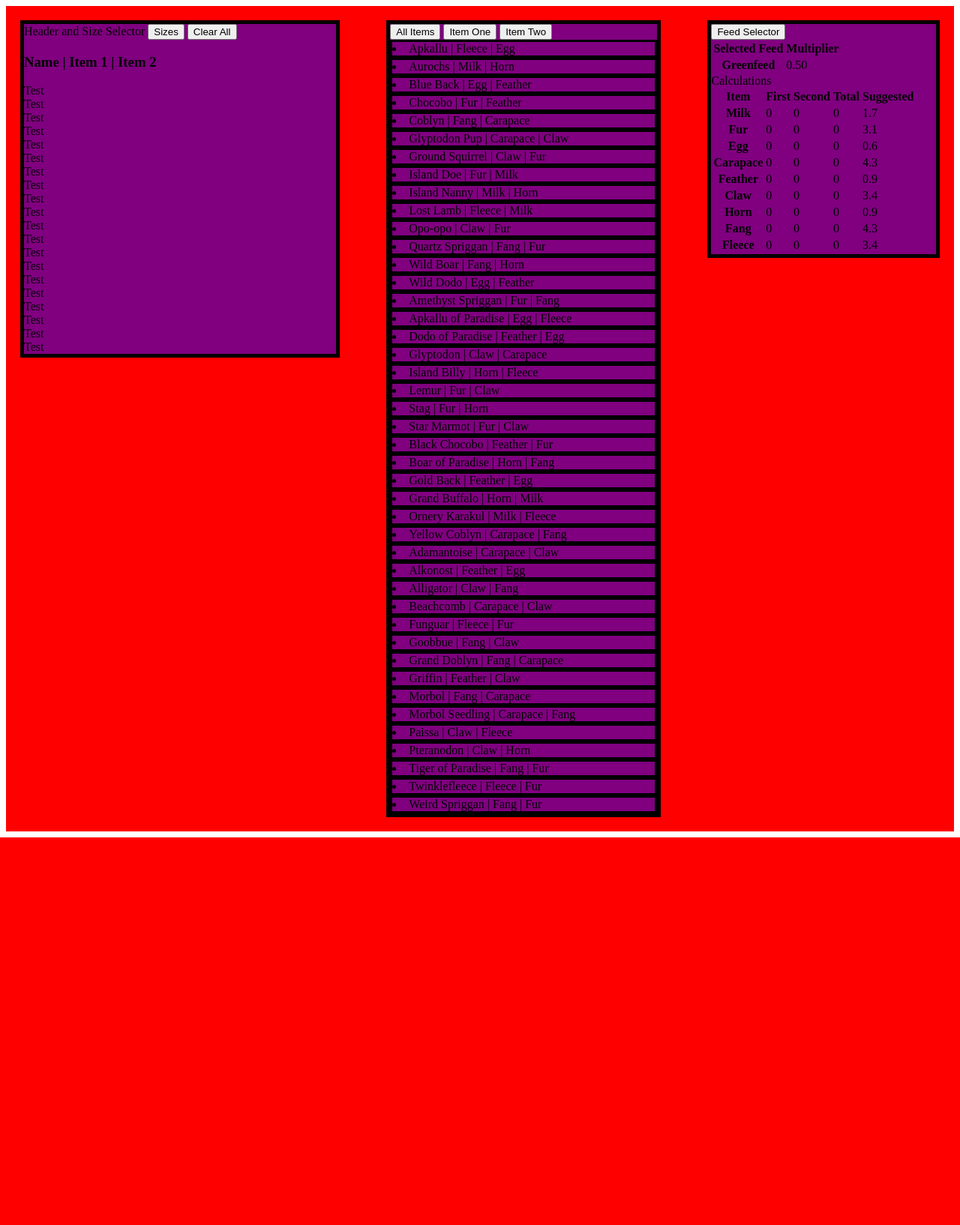
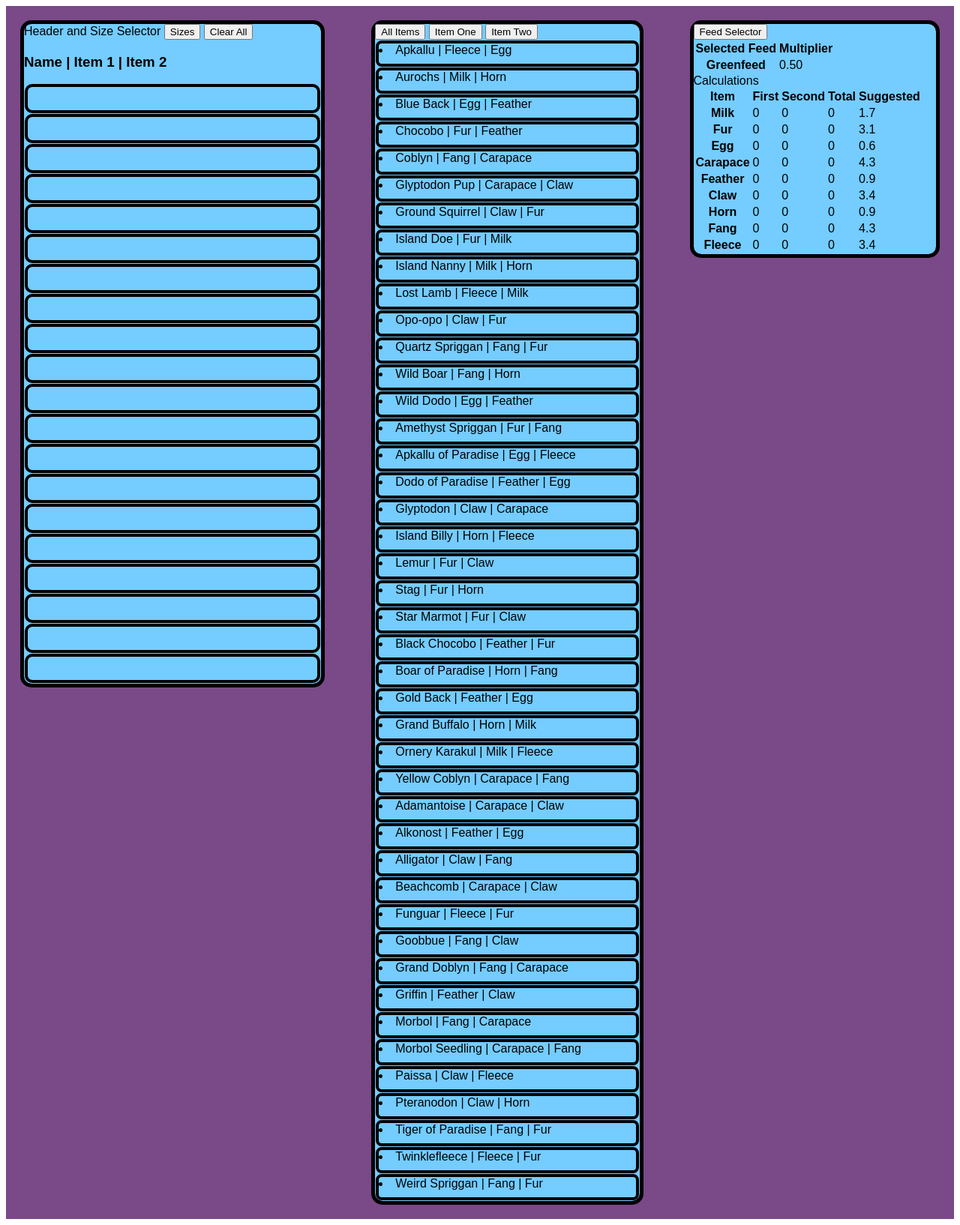
Before and after one commit to ErinLFalcone/website, a Django app: page /ffxiv/ in a window 1280 px wide. Shown: the whole page at 75% size. Before the commit the page ends 1117 px from the top, so only its background shows below. Run offline with Django 5.2, Linux system fonts and the light colour scheme; data comes from the database, SQL or seed files in the repository.

Commit message:
Bug fixes, some styling

```diff
--- a/websiteproject/ffxiv_tools/static/ffxiv_tools/js/dragdrop.js
+++ b/websiteproject/ffxiv_tools/static/ffxiv_tools/js/dragdrop.js
@@ -15,7 +15,6 @@ function addDragstart(item) {
     item.addEventListener("dragstart", (e) => {
         currentDragEl = e.currentTarget;
         const dataToDrag = e.target;
-        dataToDrag.classList.remove("drag-animal");
         e.dataTransfer.setData("text/html", dataToDrag.outerHTML);
         e.dataTransfer.effectAllowed = "copyMove";
         isDragging = regexTextCheck(`${e.dataTransfer.getData("text/html")}`);
@@ -27,7 +26,15 @@ dragItems.forEach((item) => {
 });
 
 // Beginning of drop logic
-const dropAreas = document.querySelectorAll(".animal-slot");
+
+// used to remove class after drop, so dropdown filter doesn't target items
+function dragClassRemover() {
+    const classyAnimal = document.querySelector("div.selected-animals .drag-animal");
+    console.log(typeof classyAnimal);
+    if (classyAnimal) {
+        classyAnimal.classList.remove("drag-animal");
+    };
+};
 
 // Checks if drop area already contains an item:
 // If no item exists, inserts dragged item and
@@ -37,6 +44,7 @@ const dropAreas = document.querySelectorAll(".animal-slot");
 //
 // Else, if an item exists in the target slot,
 // swaps position of the two items
+// Removes drag-animal class and sets isDragging flag to false
 function dropEvent(e) {
     const dropHTML = e.dataTransfer.getData("text/html");
 
@@ -49,7 +57,7 @@ function dropEvent(e) {
                 currentDragEl.removeChild(currentDragEl.firstChild);
             };
             currentDragEl.classList.remove("has-drop");
-            currentDragEl.innerHTML += "New Text";
+            currentDragEl.innerHTML = null;
         };
 
     } else {
@@ -58,10 +66,14 @@ function dropEvent(e) {
         };
         e.currentTarget.innerHTML = dropHTML;
     };
+    // console.log(typeof e.currentTarget.innerHTML);
+    dragClassRemover();
     isDragging = false;
 };
 
 // Adds initial drop listeners
+const dropAreas = document.querySelectorAll(".animal-slot");
+
 function dropCheck(e) {
     if (isDragging) {
         e.preventDefault();
@@ -99,7 +111,7 @@ function clearSlots(clearClass) {
     noneDisplaySlots.forEach((item) => {
         if (!item.classList.contains(`${clearClass}`)) {
             item.classList.remove("has-drop");
-            item.innerHTML = "cleared";
+            item.innerHTML = null;
         };
     });
     itemCountUpdate();
--- a/websiteproject/ffxiv_tools/static/ffxiv_tools/pasture_style.css
+++ b/websiteproject/ffxiv_tools/static/ffxiv_tools/pasture_style.css
@@ -1,3 +1,7 @@
+body {
+    font-family: "myriad pro", sans-serif;
+}
+
 /* Flex box styling for page layout */
 .flex {
     display: flex;
@@ -7,7 +11,7 @@
 .flex-outer {
     flex-flow: row wrap;
     align-items: flex-start;
-    background-color: red;
+    background-color: #7a4988;
     gap: 24px;
 }
 
@@ -15,9 +19,10 @@
 .flex-inner {
     flex-direction: column;
     align-items: center flex-start;
-    background-color: purple;
+    background-color: #74ccff;
     outline: solid black;
     outline-width: thick;
+    border-radius: 10px;
     margin: 24px;
 }
 
@@ -53,6 +58,23 @@ flex-grow: 1;
     display: none;
 }
 
+/* Drag and drop elements */
+.animal-slot {
+    height: 31px;
+    border-radius: 10px;
+    border: solid 4px;
+    margin: 1px;
+    display: flex;
+    align-items: center;
+}
+
 .animal {
-    border: solid;
+    height: 27px;
+    flex-grow: 1;
+    border-radius: 8px;
+    border: solid 4px;
 }
+
+.drag-animal {
+    margin: 1px;
+}
--- a/websiteproject/ffxiv_tools/templates/ffxiv_tools/pasture.html
+++ b/websiteproject/ffxiv_tools/templates/ffxiv_tools/pasture.html
@@ -26,15 +26,15 @@
                 <h3>Name | Item 1 | Item 2</h3>
                 {% for slot in animal_slot %}
                     {% if forloop.counter <= 5 %}
-                    <div class="animal-slot small medium large">Test
+                    <div class="animal-slot small medium large">
                     </div>
                     {% endif %}
                     {% if forloop.counter > 5 and forloop.counter <= 10 %}
-                    <div class="animal-slot medium large">Test
+                    <div class="animal-slot medium large">
                     </div>
                     {% endif %}
                     {% if forloop.counter > 10 and forloop.counter <= 20 %}
-                    <div class="animal-slot large">Test
+                    <div class="animal-slot large">
                     </div>
                     {% endif %}
                 {% endfor %}
@@ -94,22 +94,27 @@
                 </div>
                 <div>
                     <table class="feed-list">
+                        <thead>
                             <tr>
                                 <th scope="col">Selected Feed</th>
                                 <th scope="col">Multiplier</th>
                             </tr>
+                        </thead>
+                        <tbody>
                             {% for feed in feed_list %}
                                 <tr class="feed-choice {{ feed.feed_name|cut:' ' }} {% cycle 'none-display' ''  'none-display' %}">
                                     <th scope="row">{{ feed.feed_name }}</th>
                                     <td class="feed-mult">{{ feed.mood_mult }}</td>
                                 </tr>
                             {% endfor %}
+                        </tbody>
                     </table>
                 </div>
             </div>
             <div>
                 Calculations
                 <table class="item-list">
+                    <thead>
                         <tr>
                             <th scope="col">Item</th>
                             <th scope="col">First</th>
@@ -117,6 +122,8 @@
                             <th scope="col">Total</th>
                             <th scope="col">Suggested</th>
                         </tr>
+                    </thead>
+                    <tbody>
                         {% for item in item_list %}
                             <tr>
                                 <th scope="row">{{ item.item_name }}</th>
@@ -126,6 +133,7 @@
                                 <td>{{ item.suggested_num }}</td>
                             </tr>
                         {% endfor %}
+                    </tbody>
                 </table>
             </div>
         </div>
```
Lines whose indentation alone changed are shown as unchanged.
